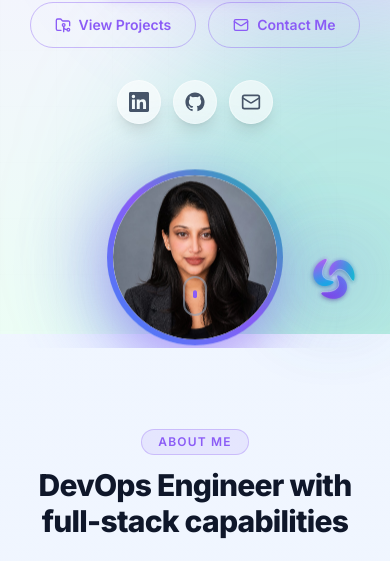
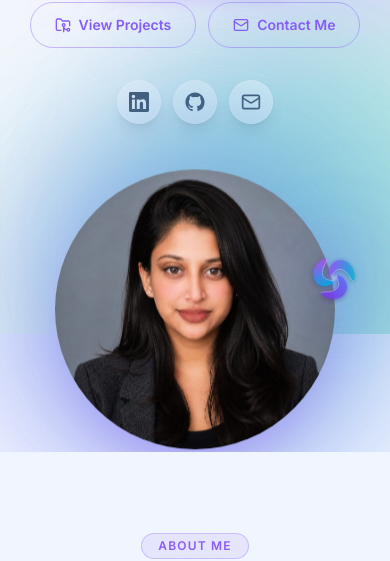
Before and after one commit to mehwish786jnc/Mehwish--Portfolio, a React (Vite) app: page / in a window 390 px wide. Shown: the part 510-1071 px from the top of the page. Built offline with nearby package versions, Linux system fonts and the light colour scheme.

Commit message:
Fluid responsive hero photo with relative blob sizing

```diff
--- a/src/components/Hero.jsx
+++ b/src/components/Hero.jsx
@@ -120,21 +120,21 @@ export default function Hero() {
         {/* Right: profile */}
         <motion.div
           variants={fadeUp}
-          className="relative mx-auto flex items-center justify-center"
+          className="relative mx-auto flex w-full max-w-[280px] items-center justify-center sm:max-w-xs md:max-w-sm"
         >
-          <div className="absolute h-52 w-52 animate-blob rounded-full bg-gradient-to-tr from-brand-blue via-brand-purple to-brand-teal opacity-40 blur-2xl sm:h-72 sm:w-72 md:h-80 md:w-80" />
+          {/* Animated glow blobs — sized relative to container */}
+          <div className="absolute inset-[-20%] animate-blob rounded-full bg-brand-purple opacity-30 blur-3xl" />
+          <div className="absolute inset-[-15%] animate-blob rounded-full bg-brand-blue opacity-20 blur-3xl [animation-delay:2s]" />
+          <div className="absolute inset-[-10%] animate-blob rounded-full bg-brand-teal opacity-20 blur-3xl [animation-delay:4s]" />
 
-          <div className="animate-float relative">
-            <div className="grid h-44 w-44 place-items-center rounded-full bg-gradient-to-tr from-brand-blue via-brand-purple to-brand-teal p-1.5 shadow-2xl shadow-brand-purple/40 sm:h-56 sm:w-56 md:h-72 md:w-72">
-              <div className="grid h-full w-full place-items-center overflow-hidden rounded-full bg-slate-100 dark:bg-[#111121]">
-                <img
-                  src="/profile.jpg"
-                  alt={personal.name}
-                  loading="eager"
-                  className="h-full w-full rounded-full object-cover"
-                />
-              </div>
-            </div>
+          {/* Profile photo */}
+          <div className="animate-float relative z-10 w-full">
+            <img
+              src="/profile.jpg"
+              alt={personal.name}
+              loading="eager"
+              className="aspect-square w-full rounded-full object-cover shadow-2xl shadow-brand-purple/40"
+            />
           </div>
         </motion.div>
       </motion.div>
```
